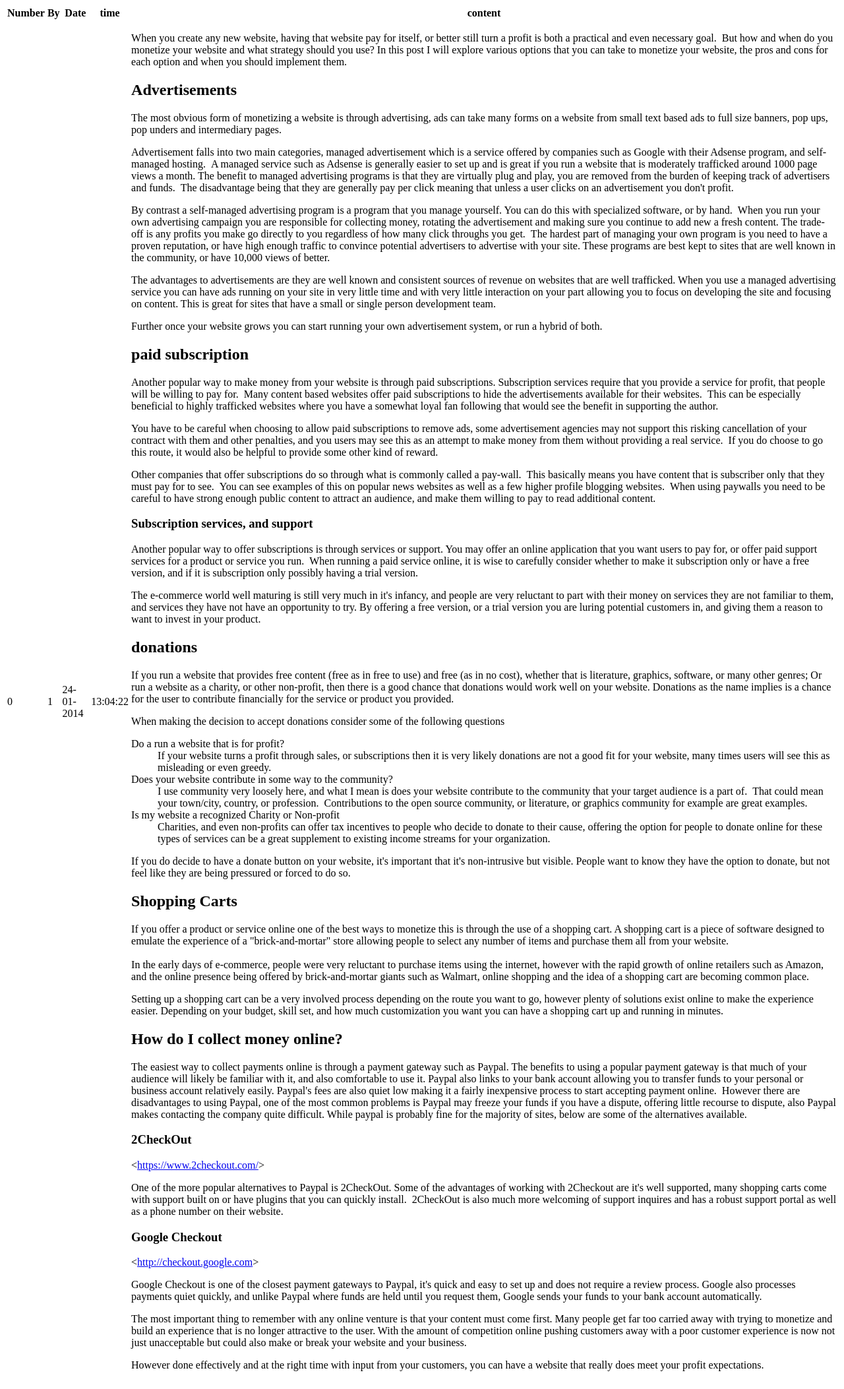
After one commit to anywherecreative/blog, a PHP site: page /xmlParser.php in a window 1280 px wide. The commit adds this page. Shown: the whole page at 66% size. Run offline with PHP 8.4, Linux system fonts and the light colour scheme.

Commit message:
created test xml article using an existing blog entry created test parser format updated article.class.php to use xml format

```diff
--- /dev/null
+++ b/article.xml
@@ -0,0 +1,45 @@
+<?xml version="1.0" encoding='utf-8'?>
+<article>
+	<entry>
+		<date>24-01-2014</date>
+		<time>13:04:22</time>
+		<author>1</author>
+		<content>
+			<![CDATA[
+			<p>When you create any new website, having that website pay for itself, or better still turn a profit is both a practical and even necessary goal. &nbsp;But how and when do you monetize your website and what strategy should you use? In this post I will explore various options that you can take to monetize your website, the pros and cons for each option and when you should implement them.</p>
+			<readmore />
+			<h2 style="clear: both;">Advertisements</h2>
+			<p>The most obvious form of monetizing a website is through advertising, ads can take many forms on a website from small text based ads to full size banners, pop ups, pop unders and intermediary pages.</p>
+			<p>Advertisement falls into two main categories, managed advertisement which is a service offered by companies such as Google with their Adsense program, and self-managed hosting. &nbsp;A managed service such as Adsense is generally easier to set up and is great if you run a website that is moderately trafficked around 1000 page views a month. The benefit to managed advertising programs is that they are virtually plug and play, you are removed from the burden of keeping track of advertisers and funds. &nbsp;The disadvantage being that they are generally pay per click meaning that unless a user clicks on an advertisement you don't profit.</p>
+			<p>By contrast a self-managed advertising program is a program that you manage yourself. You can do this with specialized software, or by hand. &nbsp;When you run your own advertising campaign you are responsible for collecting money, rotating the advertisement and making sure you continue to add new a fresh content. The trade-off is any profits you make go directly to you regardless of how many click throughs you get. &nbsp;The hardest part of managing your own program is you need to have a proven reputation, or have high enough traffic to convince potential advertisers to advertise with your site. These programs are best kept to sites that are well known in the community, or have 10,000 views of better.</p>
+			<p>The advantages to advertisements are they are well known and consistent sources of revenue on websites that are well trafficked. When you use a managed advertising service you can have ads running on your site in very little time and with very little interaction on your part allowing you to focus on developing the site and focusing on content. This is great for sites that have a small or single person development team.</p>
+			<p>Further once your website grows you can start running your own advertisement system, or run a hybrid of both.</p>
+			<h2>paid subscription</h2>
+			<p>Another popular way to make money from your website is through paid subscriptions. Subscription services require that you provide a service for profit, that people will be willing to pay for. &nbsp;Many content based websites offer paid subscriptions to hide the advertisements available for their websites. &nbsp;This can be especially beneficial to highly trafficked websites where you have a somewhat loyal fan following that would see the benefit in supporting the author.</p>
+			<p>You have to be careful when choosing to allow paid subscriptions to remove ads, some advertisement agencies may not support this risking cancellation of your contract with them and other penalties, and you users may see this as an attempt to make money from them without providing a real service. &nbsp;If you do choose to go this route, it would also be helpful to provide some other kind of reward.</p>
+			<p>Other companies that offer subscriptions do so through what is commonly called a pay-wall. &nbsp;This basically means you have content that is subscriber only that they must pay for to see. &nbsp;You can see examples of this on popular news websites as well as a few higher profile blogging websites. &nbsp;When using paywalls you need to be careful to have strong enough public content to attract an audience, and make them willing to pay to read additional content.</p>
+			<h3>Subscription services, and support</h3>
+			<p>Another popular way to offer subscriptions is through services or support. You may offer an online application that you want users to pay for, or offer paid support services for a product or service you run. &nbsp;When running a paid service online, it is wise to carefully consider whether to make it subscription only or have a free version, and if it is subscription only possibly having a trial version.</p>
+			<p>The e-commerce world well maturing is still very much in it's infancy, and people are very reluctant to part with their money on services they are not familiar to them, and services they have not have an opportunity to try. By offering a free version, or a trial version you are luring potential customers in, and giving them a reason to want to invest in your product.</p>
+			<h2>donations</h2>
+			<p>If you run a website that provides free content (free as in free to use) and free (as in no cost), whether that is literature, graphics, software, or many other genres; Or run a website as a charity, or other non-profit, then there is a good chance that donations would work well on your website. Donations as the name implies is a chance for the user to contribute financially for the service or product you provided.</p>
+			<p>When making the decision to accept donations consider some of the following questions</p>
+			<dl><dt>Do a run a website that is for profit?</dt><dd>If your website turns a profit through sales, or subscriptions then it is very likely donations are not a good fit for your website, many times users will see this as misleading or even greedy.</dd><dt>Does your website contribute in some way to the community?</dt><dd>I use community very loosely here, and what I mean is does your website contribute to the community that your target audience is a part of. &nbsp;That could mean your town/city, country, or profession. &nbsp;Contributions to the open source community, or literature, or graphics community for example are great examples.</dd><dt>Is my website a recognized Charity or Non-profit</dt><dd>Charities, and even non-profits can offer tax incentives to people who decide to donate to their cause, offering the option for people to donate online for these types of services can be a great supplement to existing income streams for your organization.</dd></dl>
+			<p>If you do decide to have a donate button on your website, it's important that it's non-intrusive but visible. People want to know they have the option to donate, but not feel like they are being pressured or forced to do so.</p>
+			<h2>Shopping Carts</h2>
+			<p>If you offer a product or service online one of the best ways to monetize this is through the use of a shopping cart. A shopping cart is a piece of software designed to emulate the experience of a "brick-and-mortar" store allowing people to select any number of items and purchase them all from your website. &nbsp;<br /> <br /> In the early days of e-commerce, people were very reluctant to purchase items using the internet, however with the rapid growth of online retailers such as Amazon, and the online presence being offered by brick-and-mortar giants such as Walmart, online shopping and the idea of a shopping cart are becoming common place.</p>
+			<p>Setting up a shopping cart can be a very involved process depending on the route you want to go, however plenty of solutions exist online to make the experience easier. Depending on your budget, skill set, and how much customization you want you can have a shopping cart up and running in minutes.</p>
+			<h2>How do I collect money online?</h2>
+			<p>The easiest way to collect payments online is through a payment gateway such as Paypal. The benefits to using a popular payment gateway is that much of your audience will likely be familiar with it, and also comfortable to use it. Paypal also links to your bank account allowing you to transfer funds to your personal or business account relatively easily. Paypal's fees are also quiet low making it a fairly inexpensive process to start accepting payment online. &nbsp;However there are disadvantages to using Paypal, one of the most common problems is Paypal may freeze your funds if you have a dispute, offering little recourse to dispute, also Paypal makes contacting the company quite difficult. While paypal is probably fine for the majority of sites, below are some of the alternatives available.</p>
+			<h3>2CheckOut</h3>
+			<p>&lt;<a href="https://www.2checkout.com/">https://www.2checkout.com/</a>&gt;</p>
+			<p>One of the more popular alternatives to Paypal is 2CheckOut. Some of the advantages of working with 2Checkout are it's well supported, many shopping carts come with support built on or have plugins that you can quickly install. &nbsp;2CheckOut is also much more welcoming of support inquires and has a robust support portal as well as a phone number on their website.</p>
+			<h3>Google Checkout</h3>
+			<p>&lt;<a href="http://checkout.google.com">http://checkout.google.com</a>&gt;</p>
+			<p>Google Checkout is one of the closest payment gateways to Paypal, it's quick and easy to set up and does not require a review process. Google also processes payments quiet quickly, and unlike Paypal where funds are held until you request them, Google sends your funds to your bank account automatically.</p>
+			<p>The most important thing to remember with any online venture is that your content must come first. Many people get far too carried away with trying to monetize and build an experience that is no longer attractive to the user. With the amount of competition online pushing customers away with a poor customer experience is now not just unacceptable but could also make or break your website and your business.</p>
+			<p>However done effectively and at the right time with input from your customers, you can have a website that really does meet your profit expectations.</p>
+			]]>
+		</content>
+	</entry>
+</article>
--- /dev/null
+++ b/xmlParser.php
@@ -0,0 +1,39 @@
+<!DOCTYPE html>
+
+<html>
+<head>
+    <title>Article</title>
+</head>
+
+<body>
+<table>
+<thead>
+	<tr>
+		<th>Number</th>
+		<th>By</th>
+		<th>Date</th>
+		<th>time</th>
+		<th>content</th>
+</thead>
+<tbody>
+<?php
+$article = simplexml_load_file ("article.xml");
+for($a = 0;$a < count($article->entry);$a++) {
+	if(($a%2))
+		echo("<tr class='light'>");
+	else
+		echo("<tr class='dark'>");
+	?>
+		<td><?=$a;?></td>
+		<td><?=$article->entry[$a]->author;?></td>
+		<td><?=$article->entry[$a]->date;?></td>
+		<td><?=$article->entry[$a]->time;?></td>
+		<td><?=$article->entry[$a]->content;?></td>
+	</tr>
+	<?php
+}
+?>
+</tbody>
+</table>
+</body>
+</html>
```
Also changed, not shown: article.class.php (+46 -1 lines).
